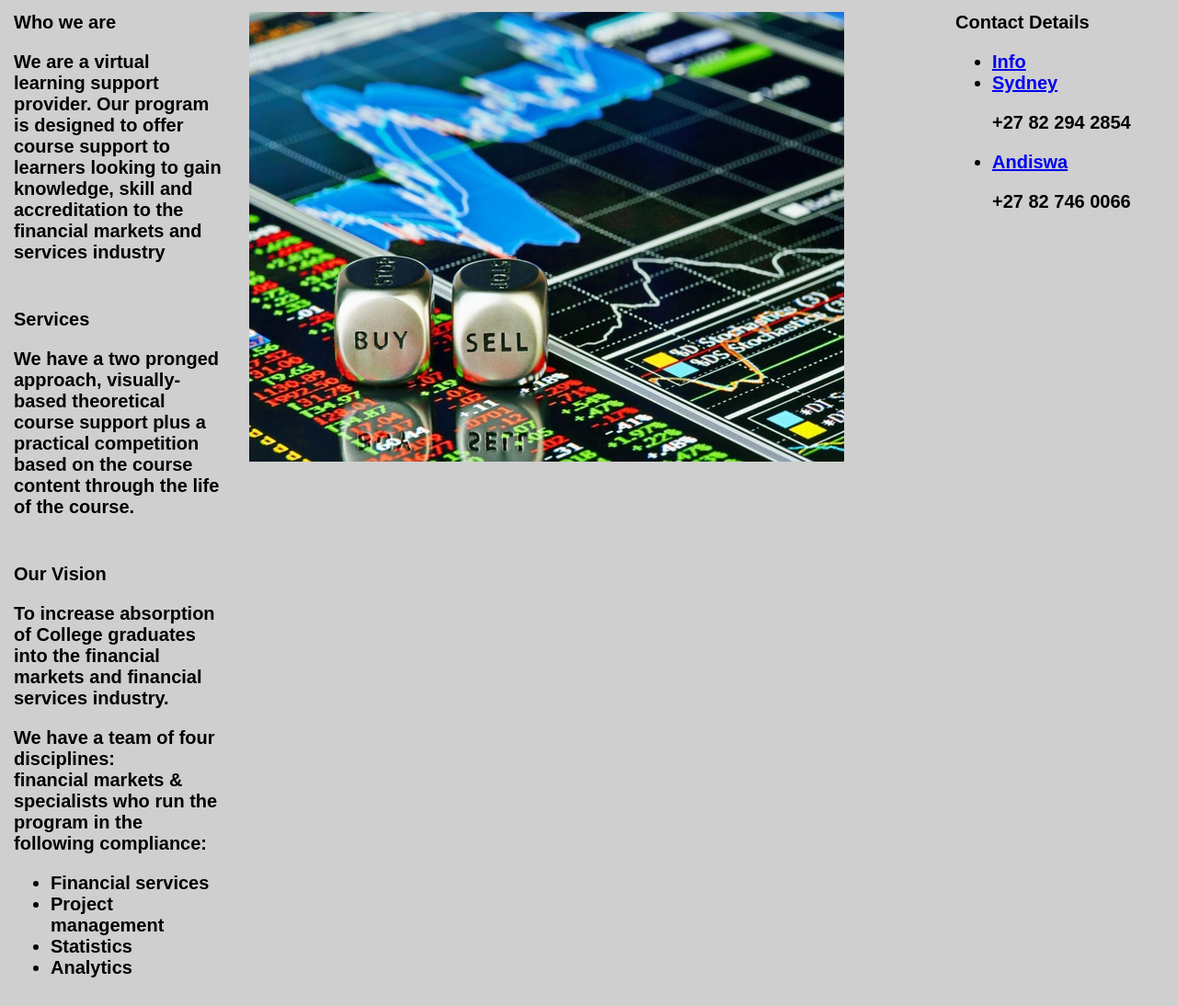
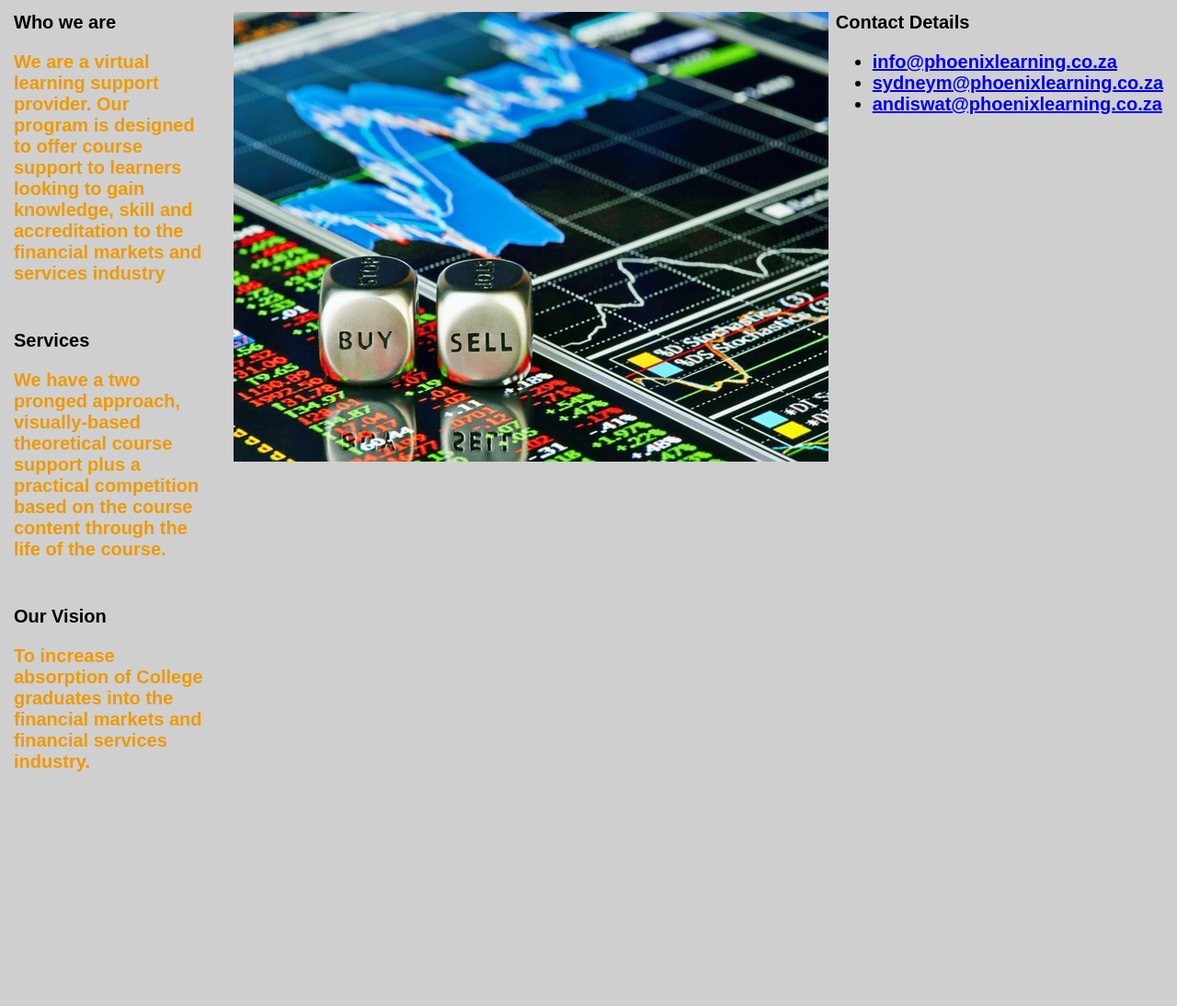
Before and after one commit to pheonix-learning/pheonix-learning.github.io, a plain HTML site: page index.html in a window 1280 px wide. Shown: the part 229-1323 px from the top of the page at 92% size. After the commit the page ends 1099 px from the top, so only its background shows below. Drawn offline with Linux system fonts and the light colour scheme.

Commit message:
Update index.html

```diff
--- a/index.html
+++ b/index.html
@@ -79,26 +79,19 @@
         <div class="two">
             <br/>
             <h3>Our Mission</h3>
-            <p>To open an accessible pathway for TVET College graduates into the financial markets and financial services job industry through the relevant industry-specific accreditation</p>
+            <p style="color:#ee9a00">To open an accessible pathway for TVET College graduates into the financial markets and financial services job industry through the relevant industry-specific accreditation</p>
         </div>
         <div class="three">Who we are
-            <p>We are a virtual learning support provider. Our program is designed to offer course support to learners looking to gain knowledge, skill and accreditation to the financial markets and services industry
+            <p style="color:#ee9a00">We are a virtual learning support provider. Our program is designed to offer course support to learners looking to gain knowledge, skill and accreditation to the financial markets and services industry
             </p>
         </div>
         <div class="four"><img src="img/Picture2.png" alt="trading"></div>
         <div class="five">Services
-            <p>We have a two pronged approach, visually-based theoretical course support plus a practical competition based on the course content through the life of the course.
+            <p style="color:#ee9a00">We have a two pronged approach, visually-based theoretical course support plus a practical competition based on the course content through the life of the course.
             </p>
         </div>
         <div class="six">Our Vision
-            <p>To increase absorption of College graduates into the financial markets and financial services industry.</p>
-            <p>We have a team of four disciplines:<br/> financial markets & specialists who run the program in the following compliance:<br/>
-                <ul>
-                    <li>Financial services</li>
-                    <li>Project management</li>
-                    <li>Statistics</li>
-                    <li>Analytics</li>
-                </ul>
+            <p style="color:#ee9a00">To increase absorption of College graduates into the financial markets and financial services industry.</p>
             </p>
         </div>
         <div class="seven">Login <br/>
@@ -113,12 +106,12 @@
         </div>
         <div class="eight">Contact Details
             <ul>
-                <li><a href="info@phoenixlearning.co.za">Info</a></li>
-                <li><a href="sydneym@phoenixlearning.co.za">Sydney</a> <br/>
-                    <p>+27 82 294 2854</p>
+                <li><a href="info@phoenixlearning.co.za">info@phoenixlearning.co.za</a></li>
+                <li><a href="sydneym@phoenixlearning.co.za">sydneym@phoenixlearning.co.za</a> <br/>
+
                 </li>
-                <li><a href="andiswat@phoenixlearning.co.za">Andiswa</a> <br/>
-                    <p>+27 82 746 0066</p>
+                <li><a href="andiswat@phoenixlearning.co.za">andiswat@phoenixlearning.co.za</a> <br/>
+
                 </li>
             </ul>
         </div>
```
